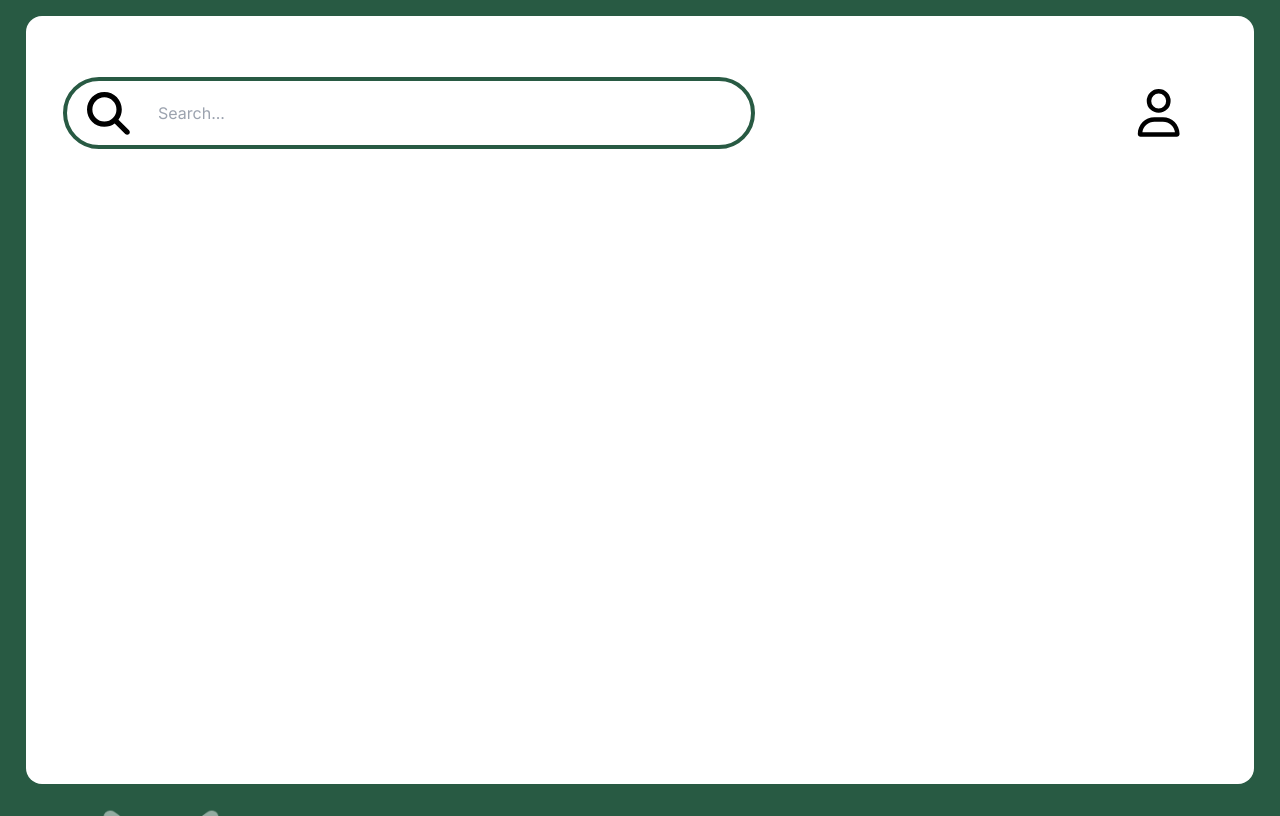
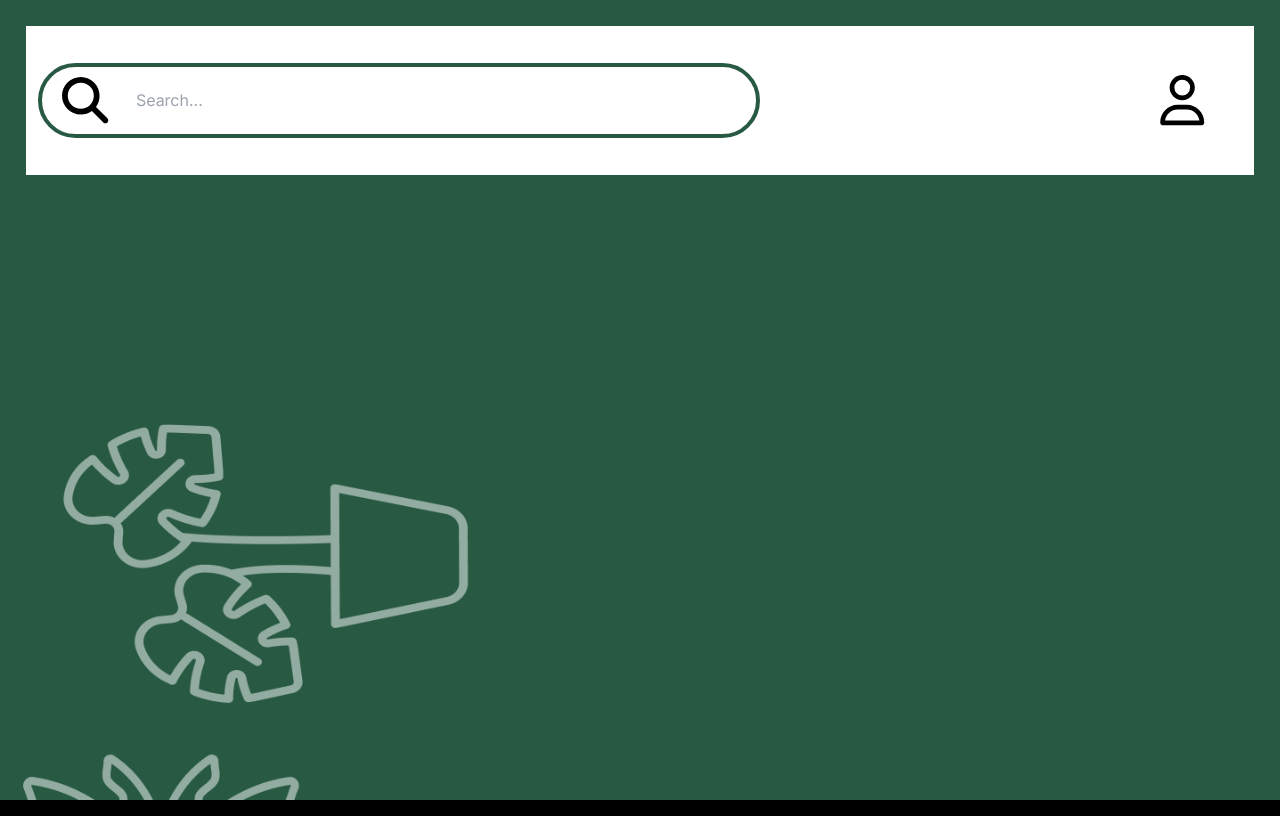
Before and after one commit to DEVils-DTU/sprout, a Next.js app: page /HomePage in a window 1280 px wide. Built offline with nearby package versions, Linux system fonts and the light colour scheme.

Commit message:
fix: improvement in page.js

```diff
--- a/app/HomePage/page.js
+++ b/app/HomePage/page.js
@@ -14,15 +14,9 @@ const HomePage = () => {
     // };
 
     return (
-        <div className={`
-            w-[96%] h-[96vh]
-            bg-white
-            rounded-2xl
-            mx-[2%] my-[2vh]
-            flex flex-col
+        <div className='h-full w-full rounded-2xl flex flex-col
             items-center justify-start
-            p-[2%]
-        `}>
+            p-[2%]'>
             <div className={`
                     w-[100%] h-[20%]
                     bg-white
--- a/app/page.js
+++ b/app/page.js
@@ -7,7 +7,16 @@ export default function Home() {
       {/* <img src='./hero.png' className="w-screen h-screen" /> */}
       <NavBar />
       {/* (the content) } */}
-      <HomePage />
+      <div className={`
+            w-[96%] h-[96vh]
+            bg-white
+            rounded-2xl
+            mx-[2%] my-[2vh]
+
+        `}>
+        <HomePage />
+      </div>
+
     </main>
   );
 }
```
